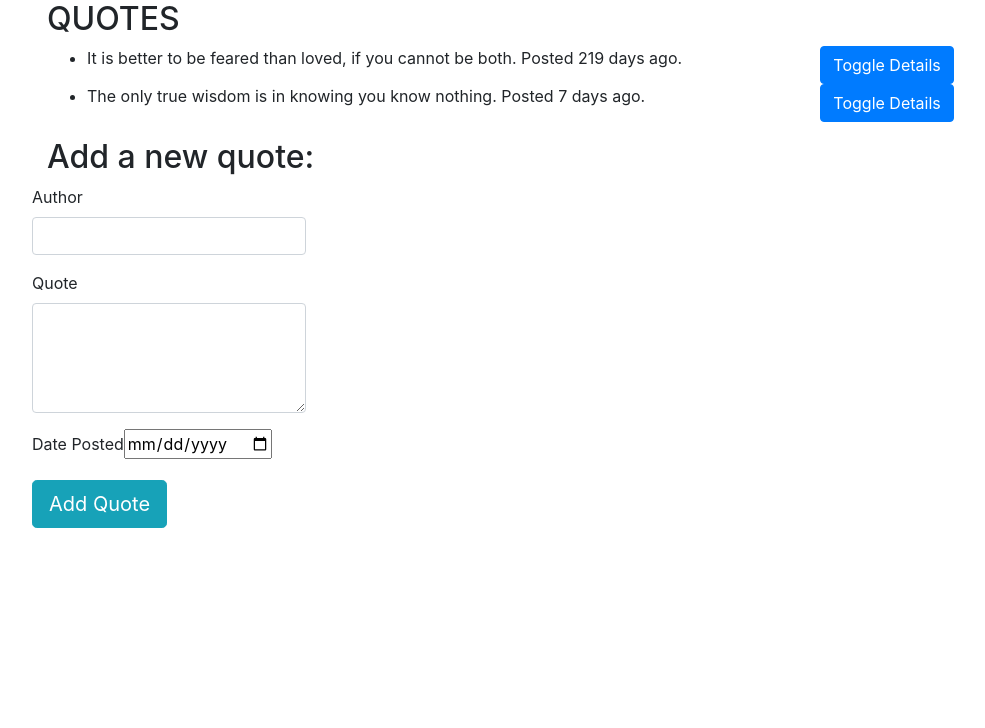
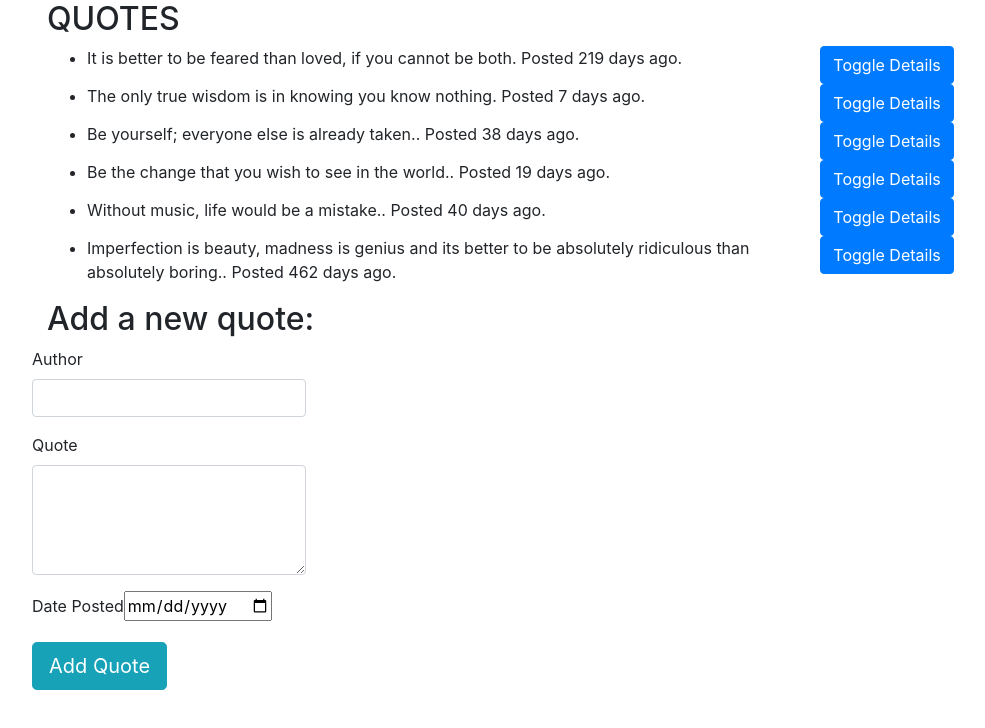
Before and after one commit to verisence/quotes, an Angular app: page / in a window 1280 px wide. Shown: the top 728 px of the page, without its empty margins (38-1023 px from the left). Built offline with nearby package versions, Linux system fonts and the light colour scheme.

Commit message:
Add new quotes to the quote component

```diff
--- a/src/app/quote/quote.component.ts
+++ b/src/app/quote/quote.component.ts
@@ -10,7 +10,11 @@ export class QuoteComponent implements OnInit {
 
   quotes = [
     new Quote(1,'It is better to be feared than loved, if you cannot be both','Niccolo Machiavelli',88,9,new Date(2018,8,22)),
-    new Quote(2,'The only true wisdom is in knowing you know nothing','Clara Blair',8,9,new Date(2019,3,22))
+    new Quote(2,'The only true wisdom is in knowing you know nothing','Clara Blair',8,9,new Date(2019,3,22)),
+    new Quote(2,'Be yourself; everyone else is already taken.','Oscar Wilde',8,9,new Date(2019,2,22)),
+    new Quote(2,'Be the change that you wish to see in the world.','Mahatma Gandhi',8,9,new Date(2019,3,10)),
+    new Quote(2,'Without music, life would be a mistake.','Friedrich Nietzsche',8,9,new Date(2019,2,20)),
+    new Quote(2,'Imperfection is beauty, madness is genius and its better to be absolutely ridiculous than absolutely boring.','Marilyn Monroe',8,9,new Date(2018,0,22))
   ]
 
   addNewQuote(quote){
```
